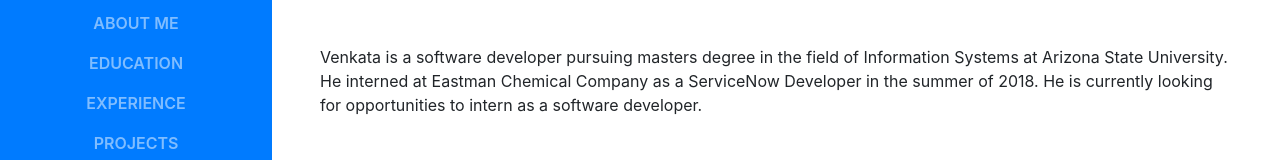
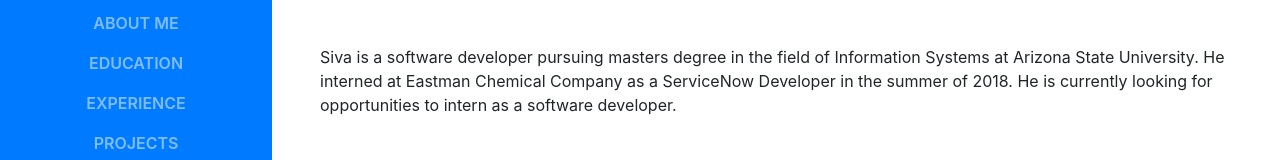
Before and after one commit to mvsabhishek/mvsabhishek.github.io, a website with bundled scripts: page index.html in a window 1280 px wide. Shown: the part 329-489 px from the top of the page. Built offline with nearby package versions, Linux system fonts and the light colour scheme; a web font is replaced by a local one.

Commit message:
Update index.html

```diff
--- a/index.html
+++ b/index.html
@@ -84,7 +84,7 @@
           <div class="subheading mb-5"> Tempe, Arizona &nbsp &nbsp · <a href="mailto:vmunukut@asu.edu">vmunukut@asu.edu</a> · &nbsp &nbsp
             <a href="mailto:mvsabhishek@gmail.com">mvsabhishek@gmail.com</a>
           </div>
-          <p class="mb-5" style="align: justify;">Venkata is a software developer pursuing masters degree in the field of Information Systems at Arizona State University. He interned at Eastman Chemical Company as a ServiceNow Developer in the summer of 2018. He is currently looking for opportunities to intern as a software developer.
+          <p class="mb-5" style="align: justify;">Siva is a software developer pursuing masters degree in the field of Information Systems at Arizona State University. He interned at Eastman Chemical Company as a ServiceNow Developer in the summer of 2018. He is currently looking for opportunities to intern as a software developer.
 		  <br>
 		  </p>
 		  <ul class="list-inline list-social-icons mb-0">
```
